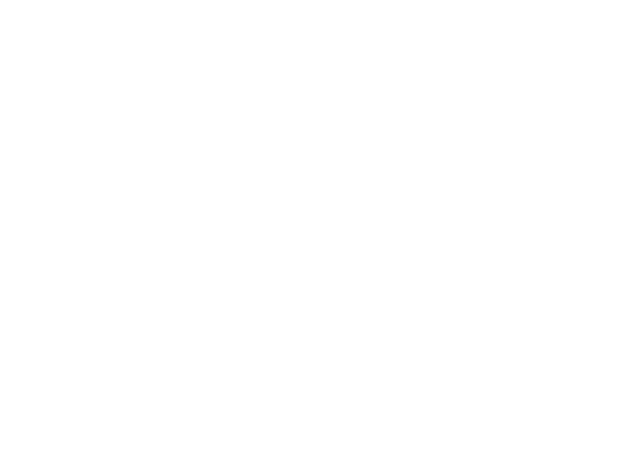
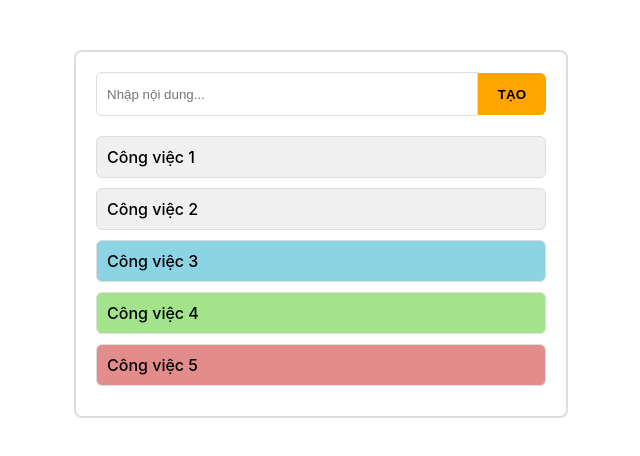
Before and after one commit to montrealdream/todo-react-no-db, a React (Create React App) app: page / in a window 1280 px wide. Shown: the top 456 px of the page, without its empty margins (319-959 px from the left). Built offline with nearby package versions, Linux system fonts and the light colour scheme; the HTML template or start-up script is replaced by a standard one.

Commit message:
template cơ bản

```diff
--- a/src/App.css
+++ b/src/App.css
@@ -0,0 +1,74 @@
+.menu {
+  display: none;
+}
+
+.menu.show {
+  display: block;
+}
+
+.todo {
+  width: 450px;
+  margin: 50px auto;
+  border: 2px solid #ddd;
+  border-radius: 8px;
+  padding: 20px;
+}
+
+.todo__create {
+  display: flex;
+  align-items: center;
+}
+
+.todo__create input {
+  flex: 1;
+  height: 42px;
+  border: 1px solid #ddd;
+  border-radius: 6px 0 0 6px;
+  padding: 0 10px;
+}
+
+.todo__create button {
+  height: 42px;
+  padding: 0 20px;
+  border: 0;
+  background-color: orange;
+  border-radius: 0 6px 6px 0;
+  font-weight: 700;
+  text-transform: uppercase;
+  cursor: pointer;
+}
+
+.todo__create button:hover {
+  background-color: orangered;
+}
+
+.todo__list {
+  margin-top: 20px;
+}
+
+.todo__item {
+  border: 1px solid #ddd;
+  margin-bottom: 10px;
+  padding: 10px;
+  border-radius: 6px;
+  font-weight: 500;
+  background-color: #f6f6f6;
+  display: flex;
+  justify-content: space-between;
+}
+
+.todo__item--initial {
+  background-color: #f0f0f0;
+}
+
+.todo__item--doing {
+  background-color: #8cd3e3;
+}
+
+.todo__item--completed {
+  background-color: #a2e38c;
+}
+
+.todo__item--rejected {
+  background-color: #e38c8c;
+}
--- a/src/App.js
+++ b/src/App.js
@@ -1,10 +1,11 @@
-import logo from './logo.svg';
 import './App.css';
+
+import { Todo } from "./component/Todo/Todo";
 
 function App() {
   return (
     <>
-
+      <Todo />
     </>
   );
 }
--- /dev/null
+++ b/src/component/Todo/Todo.jsx
@@ -0,0 +1,30 @@
+export const Todo = () => {
+    return (
+        <>
+            <div className="todo">
+                <form className="todo__create">
+                    <input name="content" placeholder="Nhập nội dung..." />
+                    <button>Tạo</button>
+                </form>
+
+                <div className="todo__list">
+                    <div className={`todo__item todo__item--initial`}>
+                        Công việc 1
+                    </div>
+                    <div className={`todo__item todo__item--initial`}>
+                        Công việc 2
+                    </div>
+                    <div className={`todo__item todo__item--doing`}>
+                        Công việc 3
+                    </div>
+                    <div className={`todo__item todo__item--completed`}>
+                        Công việc 4
+                    </div>
+                    <div className={`todo__item todo__item--rejected`}>
+                        Công việc 5
+                    </div>
+                </div>
+            </div>
+        </>
+    );
+}
```
